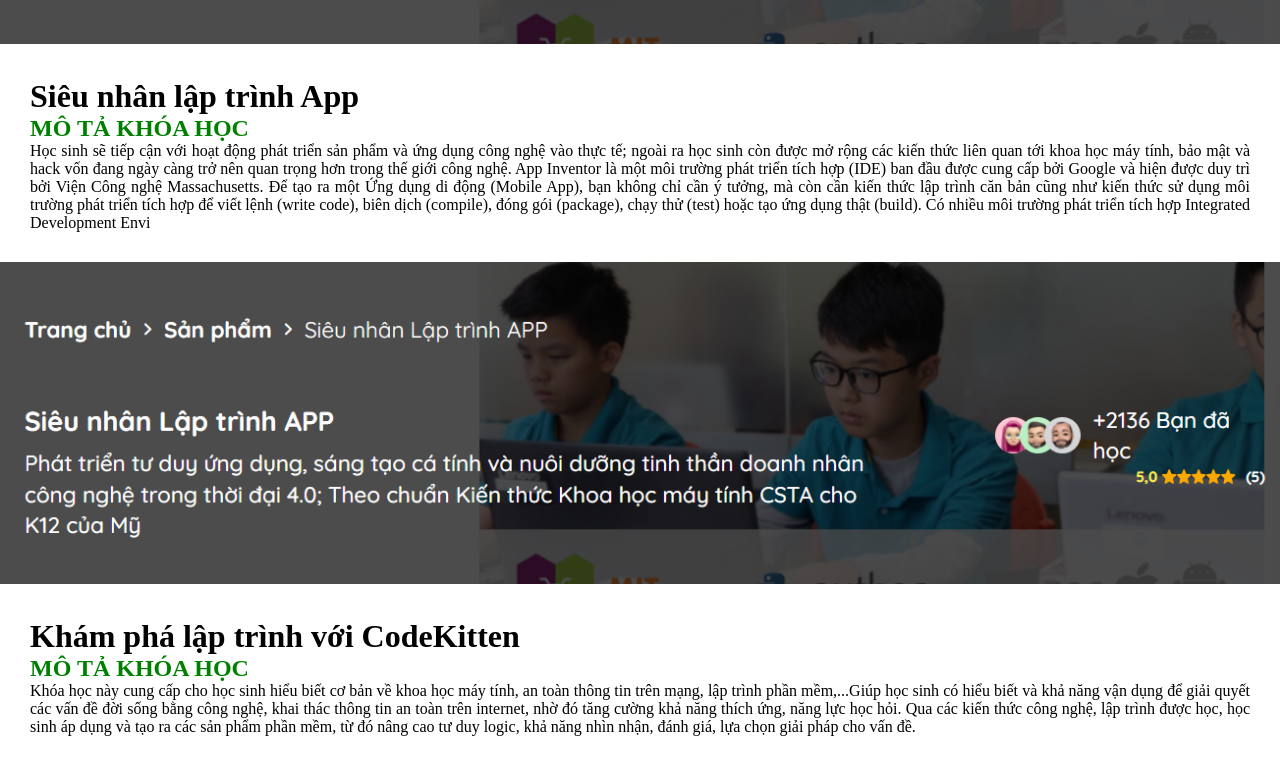
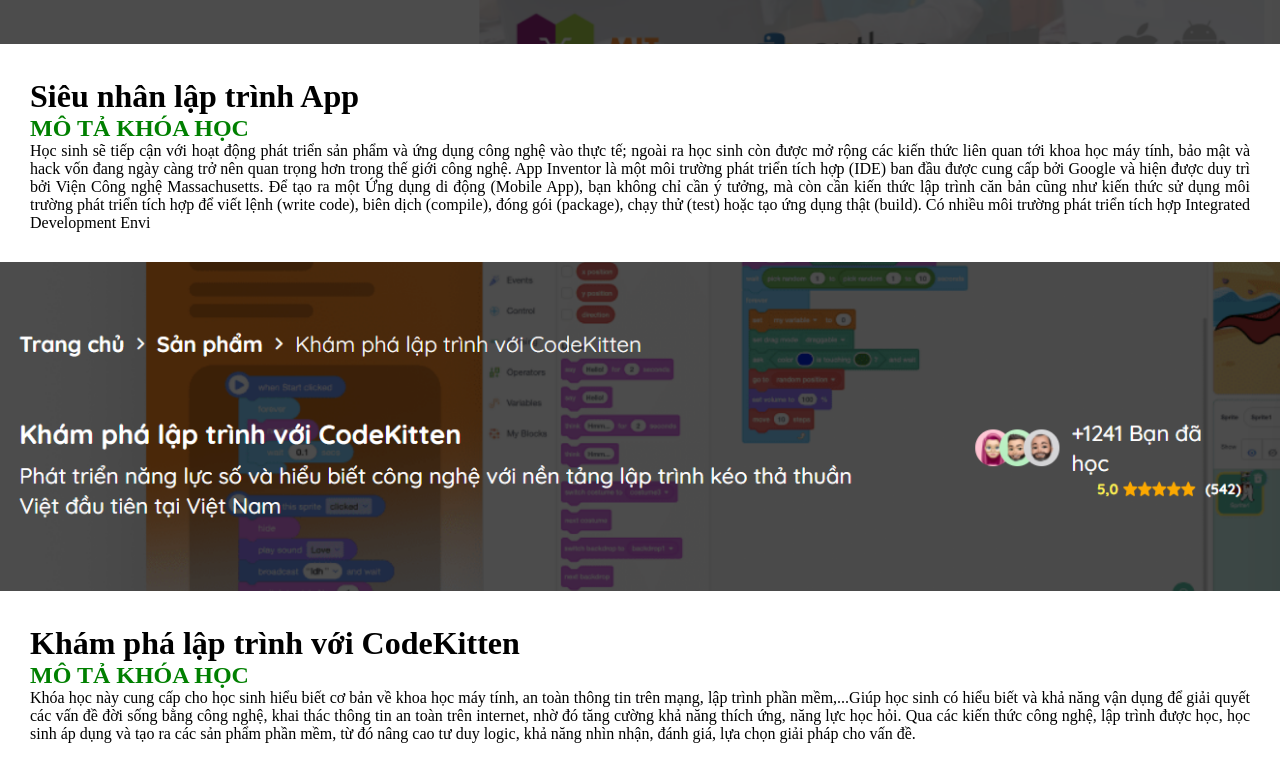
Before and after one commit to tranvy57/WebMoTaKhoaHocTeky, a plain HTML site: page index.html in a window 1280 px wide. Shown: the part 853-1626 px from the top of the page. Drawn offline with Linux system fonts and the light colour scheme.

Commit message:
update anh code kitten

```diff
--- a/index.html
+++ b/index.html
@@ -37,7 +37,7 @@
 
 
         <div class="monhoc">
-            <img src="img\SNLTA.png" alt="snlta" >
+            <img src="img\CodeKitten.png" alt="codekitten" >
             <div class="mota">
                 <h1>Khám phá lập trình với CodeKitten</h1>
                 <h2>MÔ TẢ KHÓA HỌC</h2>
```
